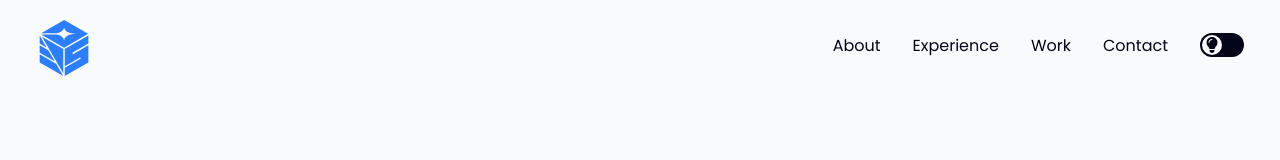
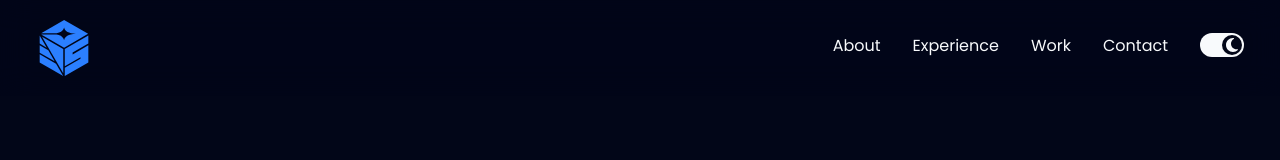
Before and after one commit to sntsjeyen/jns-portfolio, a React (Vite) app: page / in a window 1280 px wide. Shown: the top 160 px of the page. Built offline with nearby package versions, Linux system fonts and the light colour scheme.

Commit message:
Set default theme to dark mode

```diff
--- a/src/App.tsx
+++ b/src/App.tsx
@@ -3,7 +3,7 @@ import Main from './layout/Main'
 import Navbar from './layout/Navbar'
 
 export default function App() {
-    const [darkMode, setDarkMode] = useState(false)
+    const [darkMode, setDarkMode] = useState(true)
 
     const toggleDarkMode = () => {
         setDarkMode(!darkMode)
```
